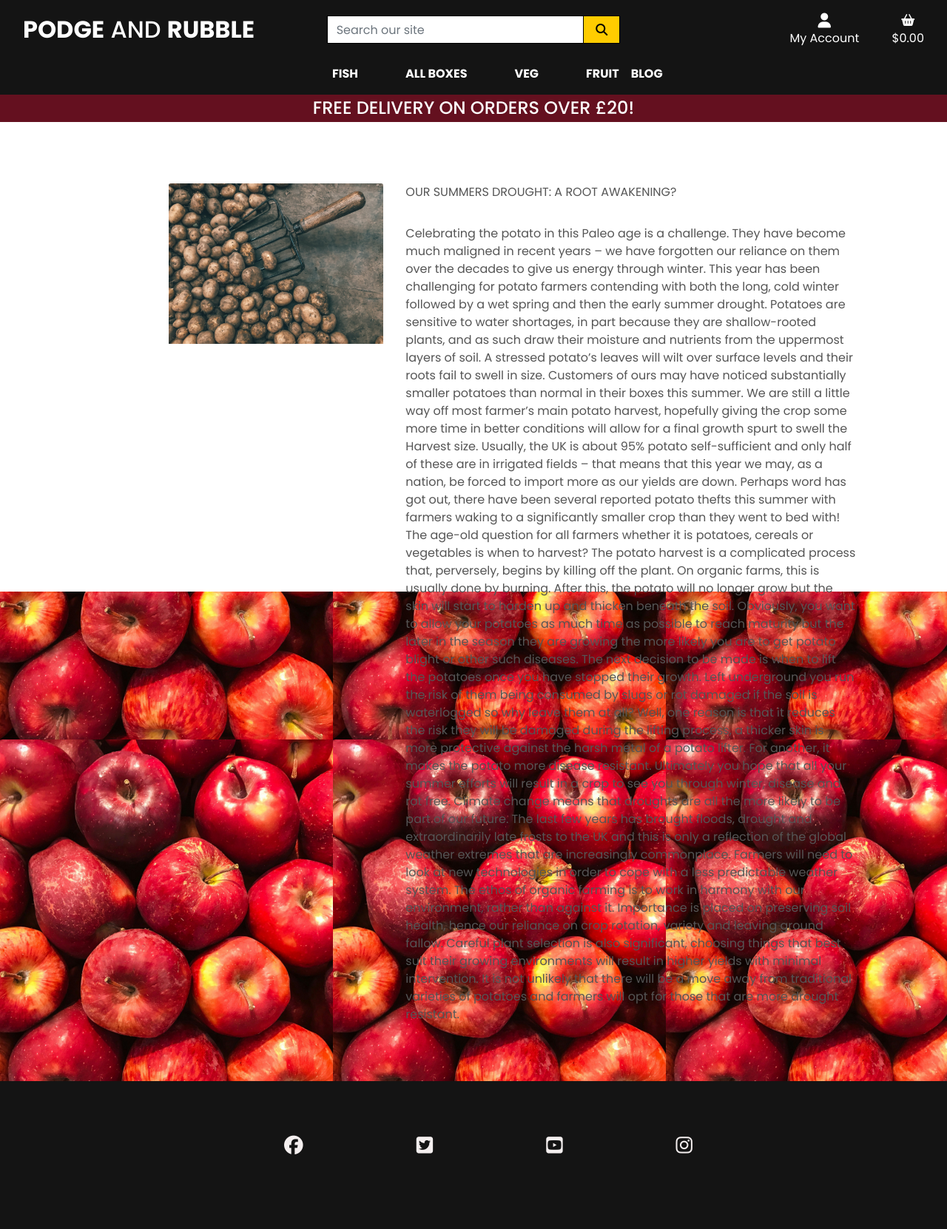
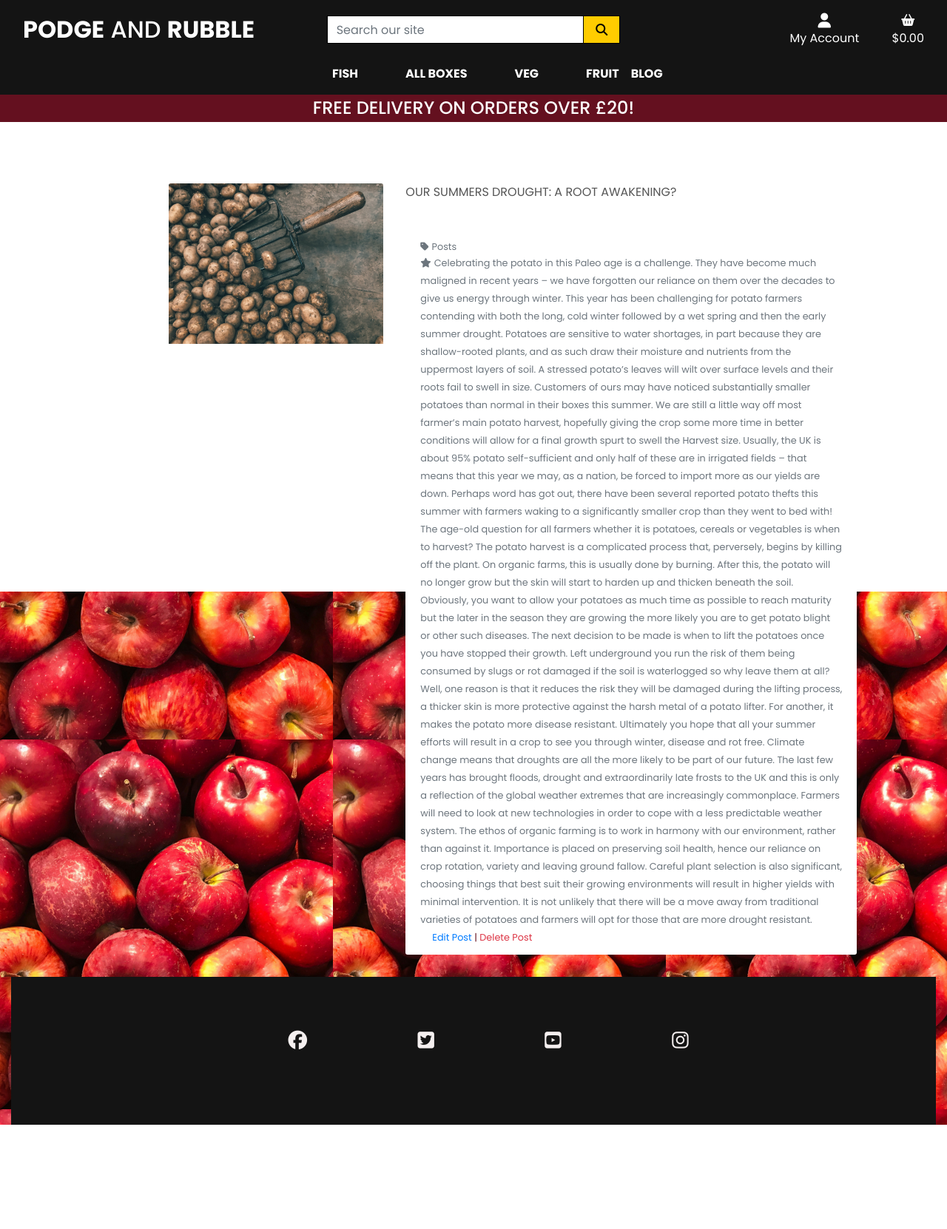
Before and after one commit to struk49/podgeandrubble, a Django app: page /blog/1/ in a window 1280 px wide. Shown: the whole page at 74% size. After the commit the page ends 1521 px from the top, so only its background shows below. Run offline with Django 3.2, Linux system fonts and the light colour scheme; a user stored in the database is signed in; data comes from the database, SQL or seed files in the repository; both versions use the stored data as it was after the commit; some libraries are stand-ins or nearby versions.

Commit message:
added delete function

```diff
--- a/blog/templates/blog/blog_detail.html
+++ b/blog/templates/blog/blog_detail.html
@@ -29,9 +29,26 @@
             <div class="col-12 col-sm-9 col-md-6">
                 <div class="product-details-container mb-5 mt-md-5">
                     <p class="mb-0">{{ post.name }}</p>
-                   <br>
-                    <p class="mt-2 d-flex">{{ post.description }}</p>
                 </div>
+                <div class="card-footer bg-white pt-0 border-0 text-left">
+                    <div class="row">
+                        <div class="col">
+                            {% if post.category %}
+                            <p class="small mt-1 mb-0">
+                                <a class="text-muted" href="{% url 'posts' %}?category={{ post.category.name }}">
+                                    <i class="fas fa-tag mr-1"></i>{{ post.category.friendly_name }}
+                                </a>
+                            </p>
+                            {% endif %}
+                                <small class="text-muted"><i class="fas fa-star mr-1"></i>{{ post.description }}</small>
+                            {% if request.user.is_superuser %}
+                                <small class="ml-3">
+                                    <a href="{% url 'edit_post' post.id %}">Edit Post</a> |
+                                    <a class="text-danger" href="{% url 'delete_post' post.id %}">Delete Post</a>
+                                </small>
+                            {% endif %}
+                        </div>
+                    </div>
             </div>
         </div>
     </div>
--- a/blog/urls.py
+++ b/blog/urls.py
@@ -6,4 +6,5 @@ urlpatterns = [
     path('<int:post_id>/', views.blog_detail, name='blog_detail'),
     path('add/', views.add_post, name='add_post'),
     path('edit/<int:post_id>/', views.edit_post, name='edit_post'),
+    path('delete/<int:post_id>/', views.delete_post, name='delete_post'),
 ]
--- a/blog/views.py
+++ b/blog/views.py
@@ -62,7 +62,7 @@ def edit_post(request, post_id):
             messages.success(request, 'Successfully updated post!')
             return redirect(reverse('blog_detail', args=[post.id]))
         else:
-            messages.error(request, 'Failed to update product. Please ensure the form is valid.')
+            messages.error(request, 'Failed to update post. Please ensure the form is valid.')
     else:
         form = BlogForm(instance=post)
         messages.info(request, f'You are editing {post.name}')
@@ -74,3 +74,11 @@ def edit_post(request, post_id):
     }
 
     return render(request, template, context)
+
+
+def delete_post(request, post_id):
+    """ Delete a post from the store """
+    post = get_object_or_404(Blog_post, pk=post_id)
+    post.delete()
+    messages.success(request, 'Post deleted!')
+    return redirect(reverse('posts'))
--- a/podgeandrubble/settings.py
+++ b/podgeandrubble/settings.py
@@ -25,7 +25,7 @@ SECRET_KEY = 'django-insecure-n&9i4rdxmq6jt#pv$3ut)&1n^$_$ev)32572_5=j4z+6a585ir
 # SECURITY WARNING: don't run with debug turned on in production!
 DEBUG = True
 
-ALLOWED_HOSTS = ['8000-struk49-podgeandrubble-wlcan7522oy.ws-eu110.gitpod.io']
+ALLOWED_HOSTS = ['8000-struk49-podgeandrubble-i2k3d80i0x0.ws-eu110.gitpod.io']
 
 
 # Application definition
```
Also changed, not shown: blog/templates/blog/blog_post.html (+8 -11 lines), db.sqlite3, media/FreshBreathies_1.png (added), media/ice-cream.png (added).
